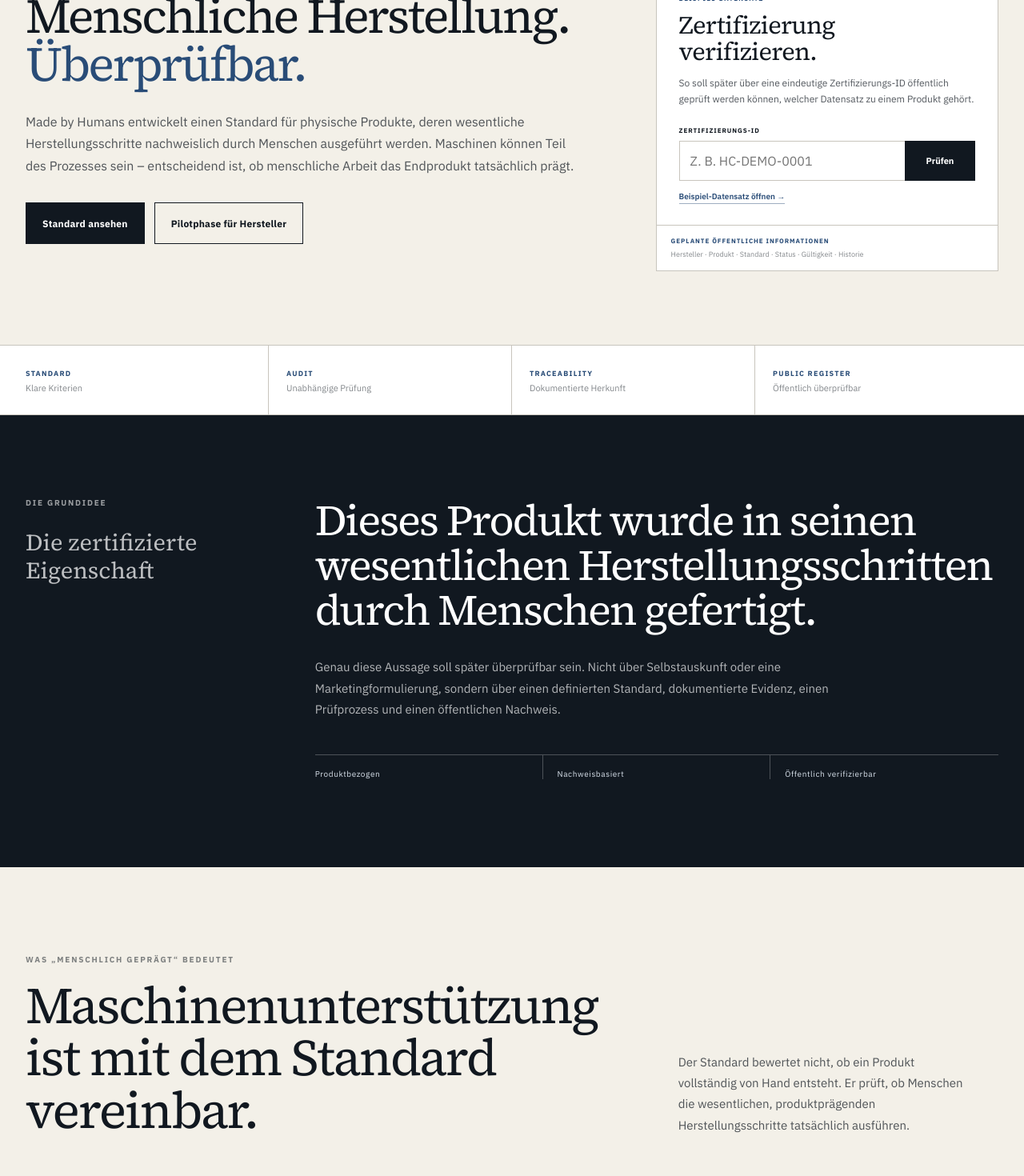
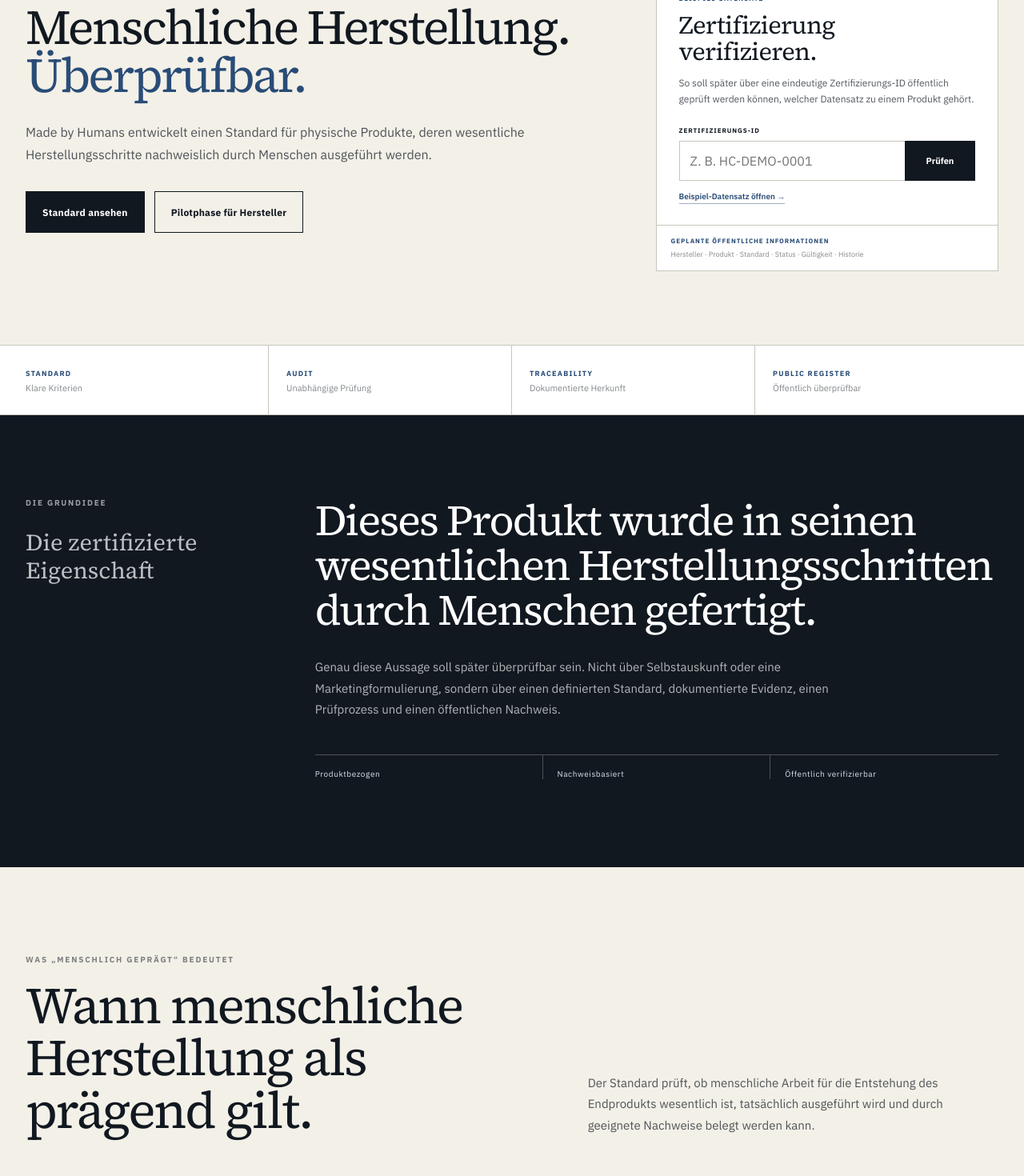
Before and after one commit to dennis-glaser-coder/human-certification-web, a Next.js app: page / in a window 1280 px wide. Shown: the part 240-1710 px from the top of the page at 80% size. Built offline with nearby package versions, Linux system fonts and the light colour scheme.

Commit message:
Remove machine framing from homepage messaging

```diff
--- a/src/app/page.js
+++ b/src/app/page.js
@@ -43,7 +43,7 @@ export default function Home() {
             <div className="eyebrow">STANDARD FÜR NACHWEISBAR MENSCHLICH GEPRÄGTE HERSTELLUNG</div>
             <h1>Menschliche Herstellung. <em>Überprüfbar.</em></h1>
             <p className="lead">
-              Made by Humans entwickelt einen Standard für physische Produkte, deren wesentliche Herstellungsschritte nachweislich durch Menschen ausgeführt werden. Maschinen können Teil des Prozesses sein – entscheidend ist, ob menschliche Arbeit das Endprodukt tatsächlich prägt.
+              Made by Humans entwickelt einen Standard für physische Produkte, deren wesentliche Herstellungsschritte nachweislich durch Menschen ausgeführt werden.
             </p>
             <div className="actions">
               <Link className="button primary" href="/standard">Standard ansehen</Link>
@@ -90,10 +90,10 @@ export default function Home() {
         <div className="sectionHeading split">
           <div>
             <div className="sectionNo">WAS „MENSCHLICH GEPRÄGT“ BEDEUTET</div>
-            <h2>Maschinenunterstützung ist mit dem Standard vereinbar.</h2>
+            <h2>Wann menschliche Herstellung als prägend gilt.</h2>
           </div>
           <p>
-            Der Standard bewertet nicht, ob ein Produkt vollständig von Hand entsteht. Er prüft, ob Menschen die wesentlichen, produktprägenden Herstellungsschritte tatsächlich ausführen.
+            Der Standard prüft, ob menschliche Arbeit für die Entstehung des Endprodukts wesentlich ist, tatsächlich ausgeführt wird und durch geeignete Nachweise belegt werden kann.
           </p>
         </div>
 
```
